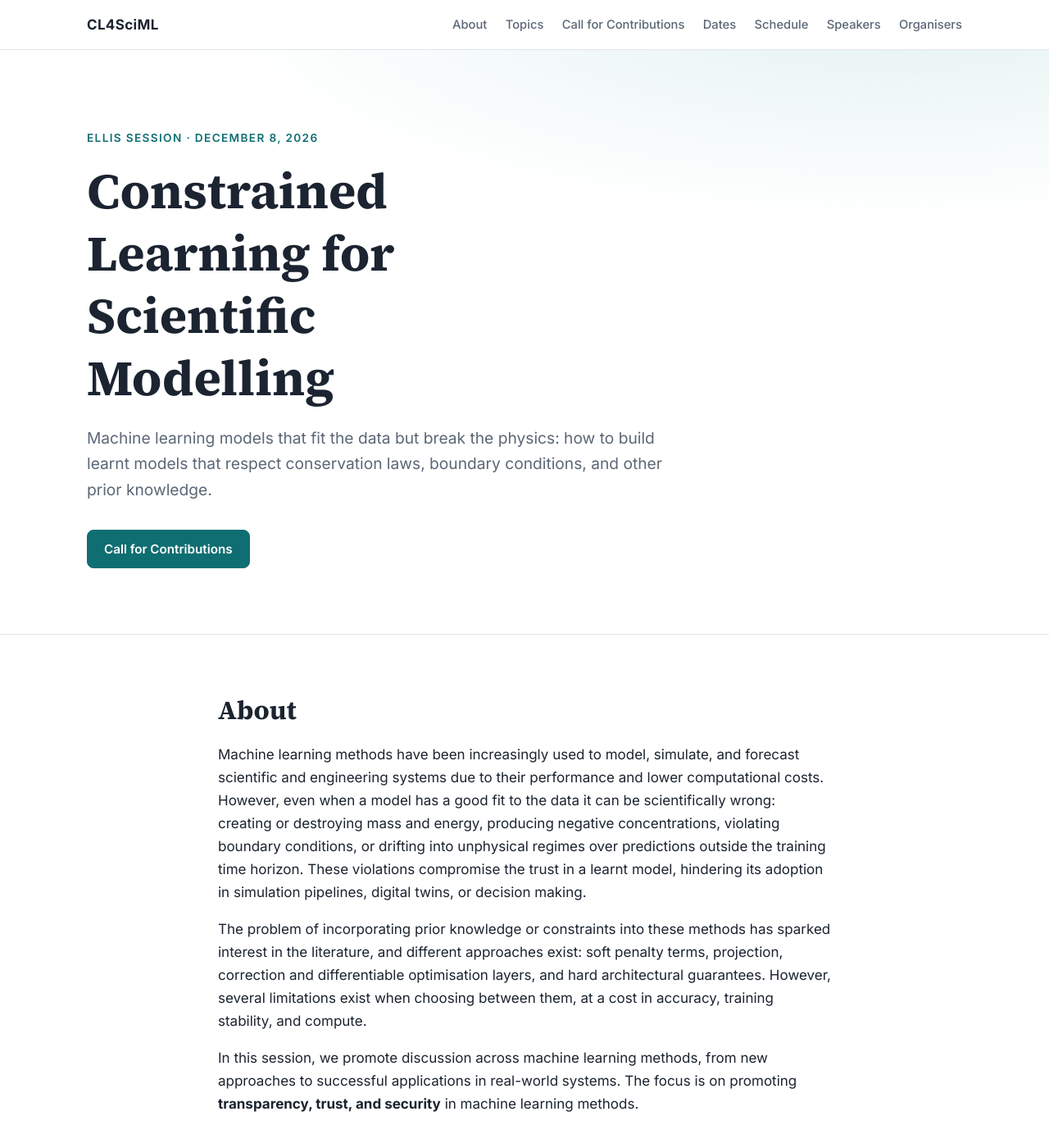
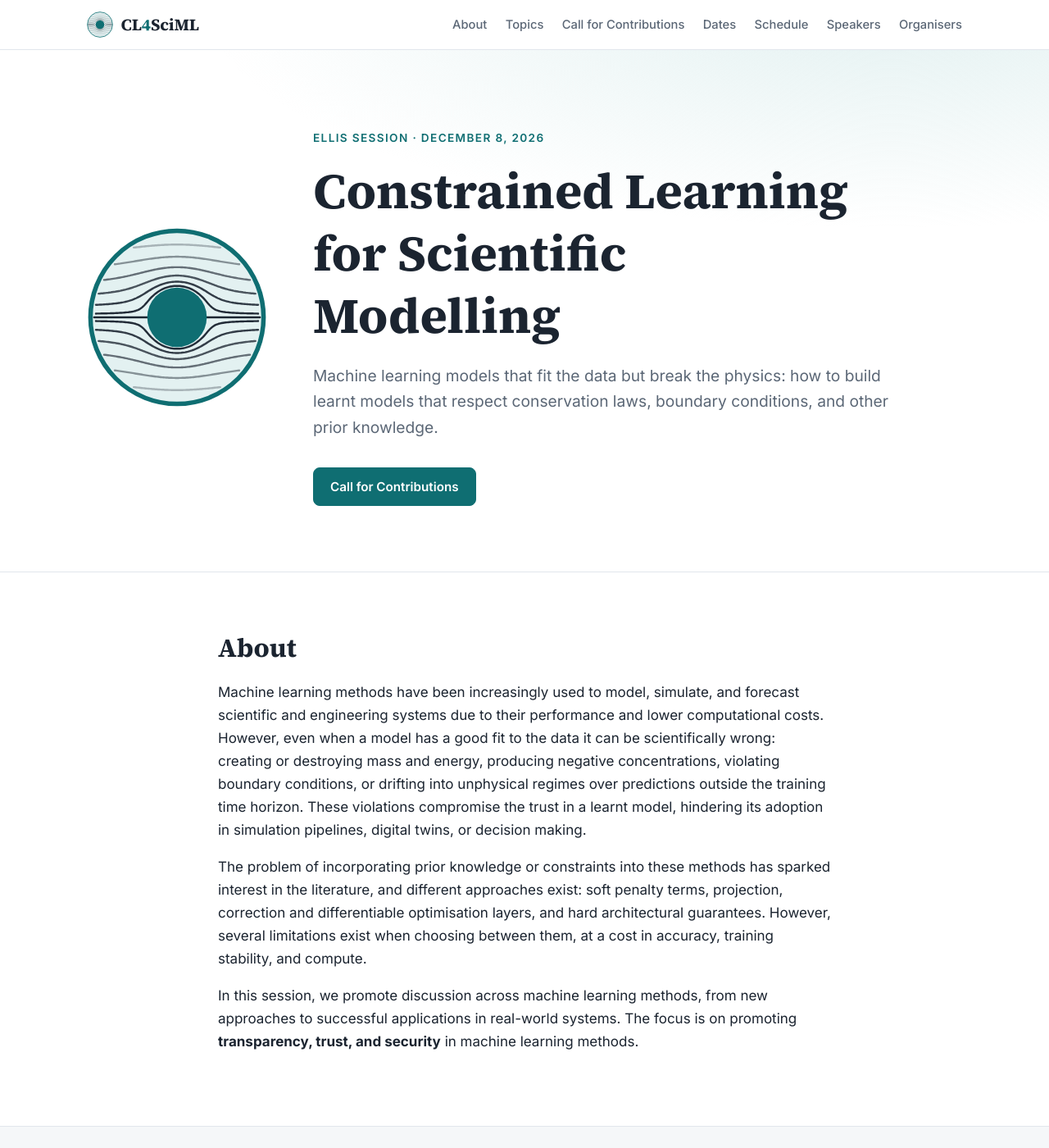
Before and after one commit to badulion/cl4sm_2026, a Jekyll site: the page built from index.html, in a window 1280 px wide and 1400 px high. Shown: the whole window at 82% size. Built offline with Jekyll 4.4.1, drawn with Linux system fonts in a browser that asks for light colours.

Commit message:
Add CL4SciML logo to header and hero, and as favicon
Co-Authored-By: Claude Opus 5.5 (1M context) <noreply@anthropic.com>

```diff
--- /dev/null
+++ b/_includes/mark.html
@@ -0,0 +1,4 @@
+<picture>
+  <source srcset="{{ '/assets/img/logo/cl4sciml-mark-dark.svg' | relative_url }}" media="(prefers-color-scheme: dark)">
+  <img class="{{ include.class }}" src="{{ '/assets/img/logo/cl4sciml-mark.svg' | relative_url }}" alt="{{ include.alt | default: '' }}" width="{{ include.size }}" height="{{ include.size }}">
+</picture>
--- a/_layouts/default.html
+++ b/_layouts/default.html
@@ -7,12 +7,16 @@
   <link rel="preconnect" href="https://fonts.googleapis.com">
   <link rel="preconnect" href="https://fonts.gstatic.com" crossorigin>
   <link href="https://fonts.googleapis.com/css2?family=Inter:wght@400;500;600;700&family=Source+Serif+4:opsz,wght@8..60,600;8..60,700&display=swap" rel="stylesheet">
+  <link rel="icon" type="image/svg+xml" href="{{ '/assets/img/logo/favicon.svg' | relative_url }}">
   <link rel="stylesheet" href="{{ '/assets/css/style.css' | relative_url }}">
 </head>
 <body>
   <header class="nav">
     <div class="container nav__inner">
-      <a class="nav__brand" href="#top">{{ site.short_title }}</a>
+      <a class="nav__brand" href="#top" aria-label="{{ site.short_title }} home">
+        {% include mark.html class="nav__mark" size="32" %}
+        <span class="wordmark">CL<span class="wordmark__4">4</span>SciML</span>
+      </a>
       <input type="checkbox" id="nav-toggle" class="nav__toggle" aria-label="Toggle navigation">
       <label for="nav-toggle" class="nav__burger" aria-hidden="true"><span></span></label>
       <nav class="nav__links">
--- a/assets/css/style.css
+++ b/assets/css/style.css
@@ -66,7 +66,10 @@ p { margin: 0 0 1em; }
   border-bottom: 1px solid var(--border);
 }
 .nav__inner { display: flex; align-items: center; justify-content: space-between; height: 60px; }
-.nav__brand { font-weight: 700; color: var(--text); text-decoration: none; letter-spacing: .02em; }
+.nav__brand { display: flex; align-items: center; gap: .6rem; color: var(--text); text-decoration: none; }
+.nav__mark { display: block; width: 32px; height: 32px; }
+.wordmark { font-family: var(--font-serif); font-weight: 700; font-size: 1.25rem; letter-spacing: -.01em; }
+.wordmark__4 { color: var(--accent); }
 .nav__links { display: flex; gap: 1.4rem; }
 .nav__links a { color: var(--muted); text-decoration: none; font-size: .92rem; font-weight: 500; }
 .nav__links a:hover { color: var(--accent); }
@@ -98,13 +101,16 @@ p { margin: 0 0 1em; }
     var(--bg);
   border-bottom: 1px solid var(--border);
 }
+.hero__inner { display: flex; align-items: center; gap: 3.5rem; }
+.hero__mark { display: block; width: 220px; height: 220px; flex-shrink: 0; }
+.hero__text { min-width: 0; }
 .hero__eyebrow {
   color: var(--accent); font-weight: 600; font-size: .85rem;
   text-transform: uppercase; letter-spacing: .1em; margin-bottom: 1rem;
 }
 .hero__title {
   font-family: var(--font-serif); font-weight: 700;
-  font-size: clamp(2.2rem, 5.5vw, 3.8rem); max-width: 16ch; margin-bottom: 1.2rem;
+  font-size: clamp(2.2rem, 5.5vw, 3.8rem); max-width: 20ch; margin-bottom: 1.2rem;
 }
 .hero__lead { font-size: 1.2rem; color: var(--muted); max-width: 60ch; margin-bottom: 2rem; }
 .hero__actions { display: flex; flex-wrap: wrap; gap: .8rem; }
@@ -202,9 +208,14 @@ p { margin: 0 0 1em; }
 .footer__ack { max-width: 780px; }
 .footer__meta { margin: 0; }
 
+@media (max-width: 800px) {
+  .hero__inner { flex-direction: column; align-items: flex-start; gap: 1.8rem; }
+  .hero__mark { width: 120px; height: 120px; }
+}
+
 @media (max-width: 600px) {
   body { font-size: 16px; }
-  .hero { padding: 4rem 0 3.5rem; }
+  .hero { padding: 3rem 0 3.5rem; }
   .section { padding: 3.2rem 0; }
   h2 { font-size: 1.65rem; }
   .people, .pc { grid-template-columns: 1fr; }
--- a/index.html
+++ b/index.html
@@ -3,7 +3,9 @@ layout: default
 ---
 
 <section class="hero">
-  <div class="container">
+  <div class="container hero__inner">
+    {% include mark.html class="hero__mark" size="220" alt="CL4SciML logo" %}
+    <div class="hero__text">
     <p class="hero__eyebrow">{{ site.event.host }} session · {{ site.event.date }}{% if site.event.location != "TBA" %} · {{ site.event.location }}{% endif %}</p>
     <h1 class="hero__title">{{ site.title }}</h1>
     <p class="hero__lead">
@@ -15,6 +17,7 @@ layout: default
       {% if site.submission.url != "" %}
         <a class="btn" href="{{ site.submission.url }}">Submit via CMT</a>
       {% endif %}
+    </div>
     </div>
   </div>
 </section>
```
Also changed, not shown: assets/img/logo/cl4sciml-mark-dark.svg (added), assets/img/logo/cl4sciml-mark.svg (added), assets/img/logo/favicon.svg (added), cl4sm_2026.png (added).
